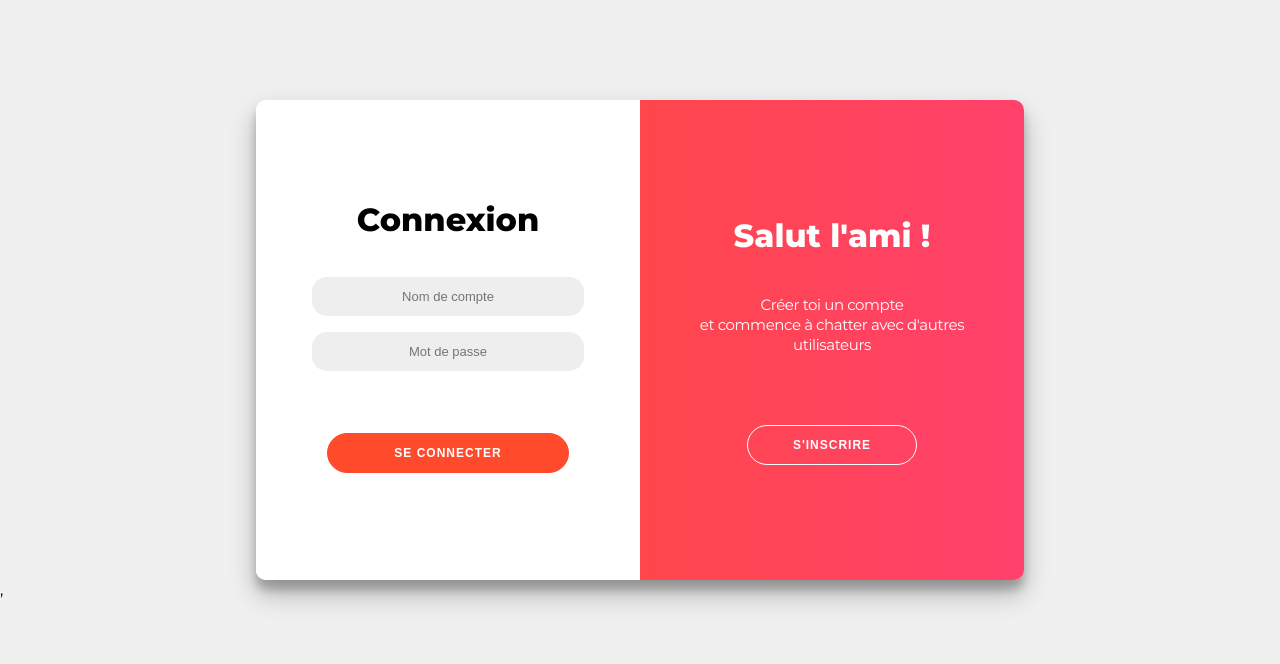
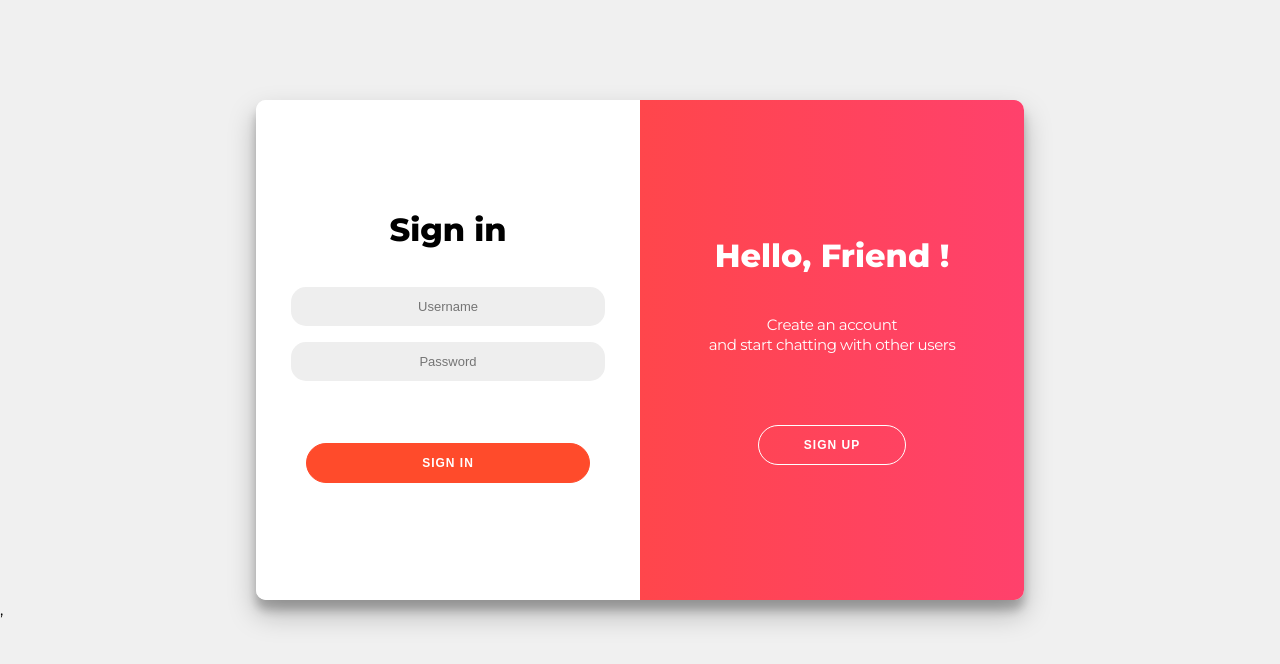
Before and after one commit to LimRaymond/unptitfive-front, a React (Create React App) app: page /authentification in a window 1280 px wide. Shown: the top 664 px of the page. Built offline with nearby package versions, Linux system fonts and the light colour scheme.

Commit message:
Ajout de la traduction sur les components

```diff
--- a/src/App.js
+++ b/src/App.js
@@ -6,13 +6,11 @@ import {
   Route,
   Redirect,
 } from 'react-router-dom';
-import { useDispatch } from 'react-redux';
 import Cookies from 'js-cookie';
 
 import './App.css';
 import Authentification from './components/auth/Authentification';
 import Chat from './components/chat/Chat';
-import { setUserAction } from './store/actions/authActions';
 
 const PrivateRoute = ({ component: Component, ...rest }) => (
   <Route {...rest}
@@ -29,15 +27,6 @@ const PrivateRoute = ({ component: Component, ...rest }) => (
 );
 
 const App = () => {
-  const dispatch = useDispatch();
-
-   useEffect(() => {
-     const myCookie = Cookies.get('user');
-     if (myCookie) {
-      dispatch(setUserAction(myCookie));
-   }
-   });
-
   return (
     <div className="App">
       <BrowserRouter>
--- a/src/components/auth/Authentification.js
+++ b/src/components/auth/Authentification.js
@@ -29,8 +29,6 @@ const Authentification = () => {
     setRightPanelActive(false);
   }
 
-  console.log(rightPanelActive);
-
   return (
     <div className="App">
       <div
--- a/src/components/auth/Overlay.js
+++ b/src/components/auth/Overlay.js
@@ -1,5 +1,7 @@
 import React from 'react';
 import PropTypes from 'prop-types';
+
+import translate from '../../translations/translate';
 
 const Overlay = (props) => {
   const { handleClickSignInButton, handleClickSignUpButton } = props;
@@ -7,11 +9,11 @@ const Overlay = (props) => {
     <div className="overlay-container">
       <div className="overlay">
         <div className="overlay-panel overlay-left">
-          <h1>Bienvenue à nouveau</h1>
+          <h1>{translate('WELCOME_AGAIN', navigator.languages)}</h1>
           <p className="overlay-description">
-            Pour rester connecter avec nous,
+          {translate('WELCOME_AGAIN_1', navigator.languages)}
             <br />
-            veuillez vous connecter avec vos identifiants
+            {translate('WELCOME_AGAIN_2', navigator.languages)}
           </p>
           <button
             type="button"
@@ -19,15 +21,15 @@ const Overlay = (props) => {
             id="signIn"
             onClick={handleClickSignInButton}
           >
-            Se connecter
+            {translate('SIGN_IN', navigator.languages)}
           </button>
         </div>
         <div className="overlay-panel overlay-right">
-          <h1>Salut l&apos;ami !</h1>
+          <h1>{translate('HELLO_FRIEND', navigator.languages)}</h1>
           <p className="overlay-description">
-            Créer toi un compte
+          {translate('HELLO_FRIEND_1', navigator.languages)}
             <br />
-            et commence à chatter avec d&apos;autres utilisateurs
+            {translate('HELLO_FRIEND_2', navigator.languages)}
           </p>
           <button
             type="button"
@@ -35,7 +37,7 @@ const Overlay = (props) => {
             id="signUp"
             onClick={handleClickSignUpButton}
           >
-            S&apos;inscrire
+            {translate('SIGN_UP', navigator.languages)}
           </button>
         </div>
       </div>
--- a/src/components/auth/SignIn.js
+++ b/src/components/auth/SignIn.js
@@ -5,6 +5,7 @@ import { useForm } from 'react-hook-form';
 import {
   loginAction,
 } from '../../store/actions/authActions';
+import translate from '../../translations/translate';
 
 const SignIn = (props) => {
   const { register, handleSubmit, errors } = useForm();
@@ -19,35 +20,32 @@ const SignIn = (props) => {
     dispatch(loginAction(userData));
   };
 
-  console.log(auth.errorLogin);
   return (
     <div className="form-container sign-in-container">
       <form className="form" onSubmit={handleSubmit(onSubmit)}>
-        <h1 className="form-title">Connexion</h1>
+        <h1 className="form-title">{translate('SIGN_IN', navigator.languages)}</h1>
         { errors.username && <p className="error-message">{errors.username.message}</p> }
         <input
           type="text"
           name="username"
-          placeholder="Nom de compte"
+          placeholder={translate('USERNAME', navigator.languages)}
           autoComplete="off"
           ref={register({
-            required: 'Le champ nom de compte est vide',
-            minLength: { value: 1, message: 'Le champ nom de compte ne doit pas être vide'},
+            required: translate('USERNAME_FIELD', navigator.languages),
           })}
         />
         { errors.password && <p className="error-message">{errors.password.message}</p> }
         <input
           type="password"
           name="password"
-          placeholder="Mot de passe"
+          placeholder={translate('PASSWORD', navigator.languages)}
           ref={register({
-            required: 'Le champ mot de passe est vide',
-            minLength: { value: 1, message: 'Le champ nom de compte ne doit pas être vide'},
+            required: translate('PASSWORD_FIELD', navigator.languages),
           })}
         />
         { !auth.errorRegister ? (<p className="success-message">{auth.auth.message}</p>) : null}
         { auth.errorLogin ? (<p className="error-message">{auth.messageErrorLogin}</p>) : null}
-        <input type="submit" value="Se connecter" className="form-button" />
+        <input type="submit" value={translate('SIGN_IN', navigator.languages)} className="form-button" />
       </form>
     </div>
   );
--- a/src/components/auth/SignUp.js
+++ b/src/components/auth/SignUp.js
@@ -3,6 +3,7 @@ import { useDispatch, useSelector } from 'react-redux';
 import { useForm } from 'react-hook-form';
 
 import { registerAction } from '../../store/actions/authActions';
+import translate from '../../translations/translate';
 
 const SignUp = (props) => {
   const { handleClickSignInButton } = props;
@@ -29,29 +30,28 @@ const SignUp = (props) => {
   return (
     <div className="form-container sign-up-container">
       <form className="form" onSubmit={handleSubmit(onSubmit)}>
-        <h1 className="form-title">Créer un compte</h1>
+        <h1 className="form-title">{translate('CREATE_ACCOUNT', navigator.languages)}</h1>
         { errors.username && <p className="error-message">{errors.username.message}</p> }
         <input
           type="text"
           name="username"
-          placeholder="Nom de compte"
+          placeholder={translate('USERNAME', navigator.languages)}
           autoComplete="off"
           ref={register({
-            required: 'Un nom de compte est nécessaire',
-            minLength: { value: 1, message: 'Le nom de compte doit contenir 1 caractères minimum'},
+            required: translate('USERNAME_FIELD', navigator.languages),
           })}
         />
         { errors.email && <p className="error-message">{errors.email.message}</p> }
         <input
           type="text"
           name="email"
-          placeholder="Adresse Email"
+          placeholder={translate('EMAIL', navigator.languages)}
           autoComplete="off"
           ref={register({
-            required: 'Une adresse email est nécessaire',
+            required: translate('EMAIL_FIELD', navigator.languages),
             pattern: {
               value: /^[A-Z0-9._%+-]+@[A-Z0-9.-]+\.[A-Z]{2,}$/i,
-              message: "L'adresse email est invalide",
+              message: translate('EMAIL_INVALID', navigator.languages),
             }
           })}
         />
@@ -59,20 +59,20 @@ const SignUp = (props) => {
         <input
           type="password"
           name="password"
-          placeholder="Mot de passe"
+          placeholder={translate('PASSWORD', navigator.languages)}
           ref={register({
-            required: 'Un mot de passe est nécessaire',
-            minLength: { value: 6, message: 'Le mot de passe doit contenir 6 caractères minimum'},
+            required: translate('PASSWORD_FIELD', navigator.languages),
+            minLength: { value: 6, message: translate('PASSWORD_MIN', navigator.languages)},
           })}
         />
         <input
           type="password"
           name="password2"
-          placeholder="Retapez votre mot de passe"
+          placeholder={translate('PASSWORD_MATCH', navigator.languages)}
           ref={register}
         />
         { auth.errorRegister ? (<p className="error-message">{auth.messageErrorRegister}</p>) : null}
-        <input type="submit" value="S'inscrire" className="form-button" />
+        <input type="submit" value={translate('SIGN_UP', navigator.languages)} className="form-button" />
       </form>
     </div>
   );
--- a/src/components/auth/loginStyle.css
+++ b/src/components/auth/loginStyle.css
@@ -70,7 +70,7 @@ input {
   border: none;
   padding: 12px 15px;
   margin: 8px 0;
-  width: 85%;
+  width: 100%;
   text-align: center;
   font-size: 13px;
   border-radius: 15px;
@@ -111,7 +111,7 @@ input {
   overflow: hidden;
   width: 768px;
   max-width: 100%;
-  min-height: 480px;
+  min-height: 500px;
 }
 
 .form-container {
--- a/src/store/actions/authActions.js
+++ b/src/store/actions/authActions.js
@@ -65,14 +65,12 @@ export const getCurrentUserAction = () => (dispatch) => {
   const promise = axios.get('https://unptitfive-server.herokuapp.com/user/profile', config);
   promise.then(
     (res) => {
-      console.log(res.data);
       dispatch({
         type: GET_CURRENT_USER,
         payload: res.data,
       });
     },
     (error) => {
-      console.log(error.response.data.message);
       dispatch({
         type: GET_CURRENT_USER_ERROR,
         payload: error.response.data.message,
--- /dev/null
+++ b/src/translations/translate.js
@@ -0,0 +1,29 @@
+import translations from './translations.json';
+
+const translate = (msgCode, lang, ...args) => {
+  let langSub = [];
+  lang.forEach((l) => {
+    langSub.push(l.substring(0,2));
+  });
+
+  lang = langSub;
+
+  if (!translations[msgCode]) return '';
+
+  // Select the appropriate language code
+  const knownLang = Object.keys(translations[msgCode]);
+  let translation = translations[msgCode][knownLang[0]];
+
+  const inter = lang.filter((e) => knownLang.includes(e));
+  if (inter.length) {
+    translation = translations[msgCode][inter[0]];
+  }
+
+  // Replace args in translation string
+  args.forEach((arg) => {
+    translation = translation.replace('{$}', arg);
+  });
+  return (translation);
+};
+
+export default translate;
--- /dev/null
+++ b/src/translations/translations.json
@@ -0,0 +1,74 @@
+{
+  "WELCOME_AGAIN": {
+    "en": "Welcome Back",
+    "fr": "Bienvenue à nouveau"
+  },
+  "WELCOME_AGAIN_1": {
+    "en": "To stay connected with us,",
+    "fr": "Pour rester connecter avec nous,"
+  },
+  "WELCOME_AGAIN_2": {
+    "en": "please log in with your username and password",
+    "fr": "veuillez vous connecter avec vos identifiants"
+  },
+  "SIGN_IN": {
+    "en": "Sign in",
+    "fr": "Se connecter"
+  },
+  "HELLO_FRIEND": {
+    "en": "Hello, Friend !",
+    "fr": "Salut, l'ami !"
+  },
+  "HELLO_FRIEND_1": {
+    "en": "Create an account",
+    "fr": "Créer toi un compte"
+  },
+  "HELLO_FRIEND_2": {
+    "en": "and start chatting with other users",
+    "fr": "et commence à chatter avec d'autres utilisateurs"
+  },
+  "SIGN_UP": {
+    "en": "Sign up",
+    "fr": "S'inscrire"
+  },
+  "USERNAME": {
+    "en": "Username",
+    "fr": "Nom de compte"
+  },
+  "PASSWORD": {
+    "en": "Password",
+    "fr": "Mot de passe"
+  },
+  "CREATE_ACCOUNT": {
+    "en": "Create Account",
+    "fr": "Créer un compte"
+  },
+  "EMAIL": {
+    "en": "Email address",
+    "fr": "Adresse email"
+  },
+  "USERNAME_FIELD": {
+    "en": "Username is required",
+    "fr": "Un nom de compte est nécessaire"
+  },
+  "EMAIL_FIELD": {
+    "en": "Email address is required",
+    "fr": "Une adresse email est nécessaire"
+  },
+  "EMAIL_INVALID": {
+    "en": "Invalid email address",
+    "fr": "L'adresse email est invalide"
+  },
+  "PASSWORD_FIELD": {
+    "en": "Password is required",
+    "fr": "Un mot de passe est nécessaire"
+  },
+  "PASSWORD_MIN": {
+    "en": "Password should contain 6 characters at least",
+    "fr": "Le mot de passe doit contenir 6 caractères minimum"
+  },
+  "PASSWORD_MATCH": {
+    "en": "Type your password again",
+    "fr": "Retapez votre mot de passe"
+  }
+}
```
